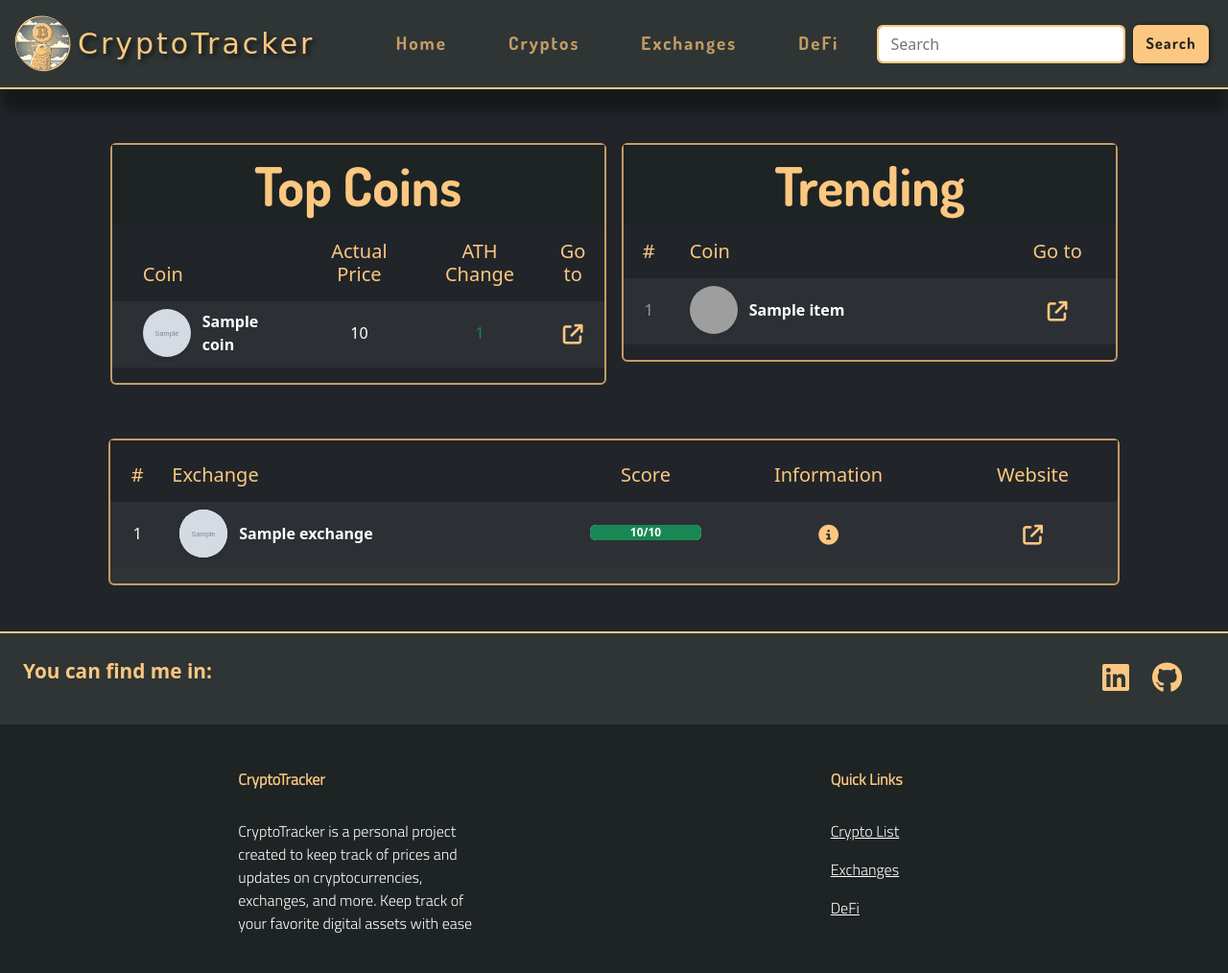
After one commit to Joelarias1/cripto-tracker, a Django app: template criptofolio/templates/cointracker/exchanges.html in a window 1280 px wide. The commit adds this page. Shown: the whole page at 96% size. Run offline with Django 4.2, Linux system fonts and the light colour scheme; the template is opened without the code that fills it: most values are stand-ins (such as "Sample title", 1, 10 or a date in 2020); grey boxes marked "Sample" are stand-in pictures; some libraries are stand-ins or nearby versions; some web fonts are replaced; grey boxes are pictures that could not be loaded.

Commit message:
Index done, exchange list working

```diff
--- a/cointracker/urls.py
+++ b/cointracker/urls.py
@@ -5,5 +5,5 @@ from . import views
 urlpatterns = [
     path('welcome', views.welcome, name='welcome'),
     path('coin/<str:coin_id>/', views.coin_detail, name='coin_detail'),
-    path('coin-list', views.coinlist, name='coin-list')
+    path('exchanges/', views.exchanges, name='exchanges')
 ]
--- a/criptofolio/static/style.css
+++ b/criptofolio/static/style.css
@@ -12,14 +12,23 @@
   --bg-color2: #2f3535;
   --shadow-text:#101414;
   --white-cloud: #fefdea;
-  margin: 0;
-  padding: 0;
-  list-style: none;
-  text-decoration: none;
 }
 
 
 /* General Properties */
+
+/* Oculta la barra de scroll */
+::-webkit-scrollbar {
+  width: 0.2em;
+  background-color: var(--bg-color2);
+}
+
+/* Oculta el indicador de posición de la barra de scroll */
+::-webkit-scrollbar-thumb {
+background-color: var(--bg-color2);
+}
+
+
 
 .card-border-top{
   border-top: 20px solid var(--nav-text-color);
@@ -46,11 +55,6 @@
   font-weight: bold;
 }
 
-.text-description{
-  font-family: 'Dosis', sans-serif;
-  color: var(--nav-text-color-fade);
-  font-weight: bolder;
-}
 
 .mark-text{
   color: var(--nav-text-color);
@@ -67,13 +71,14 @@
 
 
 
+
 /* Navbar */
 
 .bg-nav{
   background-color: var(--bg-color2);
-  -webkit-box-shadow: 0px 26px 14px -3px rgba(0,0,0,0.32);
-  -moz-box-shadow: 0px 26px 14px -3px rgba(0,0,0,0.32);
-  box-shadow: 0px 26px 14px -3px rgba(0,0,0,0.32);
+  -webkit-box-shadow: 0px 26px 10px -3px rgba(0,0,0,0.32);
+  -moz-box-shadow: 0px 26px 10px -3px rgba(0,0,0,0.32);
+  box-shadow: 0px 26px 10px -3px rgba(0,0,0,0.32);
   border-bottom: 2px solid var(--nav-text-color);
 }
 
@@ -218,7 +223,7 @@
 }
 
 .card-title{
-  font-size: 4rem;
+  font-size: 3.5rem;
 }
 
 .icon-card{
@@ -252,13 +257,39 @@
 
 .social-icons:hover{
   transform: scale(1.05);
-  text-shadow: 1px 1px 8px var(--nav-text-color);
+  text-shadow: 1px 1px 6px var(--nav-text-color);
   color: var(--nav-text-color);
 }
+
 
 .text-footer{
   font-family: 'Titillium Web', sans-serif;
 }
+
+
+/* Exchanges List - Área */
+
+.item-hover:hover{
+  transform: scale(1.02);
+}
+
+
+
+
+
+
+
+
+
+
+
+
+
+
+
+
+
+
 
 
 /* Media Queries */
--- a/criptofolio/templates/cointracker/base_template.html
+++ b/criptofolio/templates/cointracker/base_template.html
@@ -31,10 +31,10 @@
             <a class="nav-link" href="{% url 'welcome' %}">Home</a>
           </li>
           <li class="nav-item mx-4">
-            <a class="nav-link" href="{% url 'coin-list' %}">Cryptos</a>
+            <a class="nav-link" href="#">Cryptos</a>
           </li>
           <li class="nav-item mx-4">
-            <a class="nav-link" href="#">Exchanges</a>
+            <a class="nav-link" href="{% url 'exchanges' %}">Exchanges</a>
           </li>
           <li class="nav-item mx-4">
             <a class="nav-link" href="#">DeFi</a>
@@ -55,7 +55,7 @@
     <footer class="text-center text-lg-start text-white bg-header border-gold-light">
       <section class="d-flex justify-content-between p-4 bg-information">
         <div class="me-5">
-          <p class="fw-bold color-gold social">Connect with me on my social media accounts</p>
+          <p class="fw-bold color-gold social">You can find me in:</p>
         </div>
         <div class="d-flex align-items-center">
           <a href="https://www.linkedin.com/in/joelariasparra/" target=”_blank”  class="color-gold me-4">
@@ -105,5 +105,6 @@
   <script src="https://kit.fontawesome.com/618b0502f2.js" crossorigin="anonymous"></script>
 
 
+
 </body>
 </html>
--- a/criptofolio/templates/cointracker/coin-detail.html
+++ b/criptofolio/templates/cointracker/coin-detail.html
@@ -71,7 +71,7 @@
         {% csrf_token %}
         <div class="form-group">
           <label for="tokenAmount">Cantidad de tokens:</label>
-          <input type="text" class="form-control" id="tokenAmount" name="token_amount">
+          <input type="number" class="form-control" id="tokenAmount" name="token_amount" value=1>
         </div>
         <button type="submit" class="btn btn-primary">Calcular</button>
       </form>
--- /dev/null
+++ b/criptofolio/templates/cointracker/exchanges.html
@@ -0,0 +1,226 @@
+{% extends 'cointracker/base_template.html' %}
+
+<head>
+  {% load static %}
+  {% block title %}CryptoTracker - Exchanges {% endblock %}
+</head>
+
+<body>
+  {% block content %}
+  <div class="container-fluid bg-dark">
+
+    <!-- Cards -->
+    <div class="row d-flex justify-content-center pt-5">
+      <!-- Coin with ATH -->
+      <div class="col-lg-5 p-0">
+        <div class="card border-gold-all bg-dark mx-2 my-2">
+          <div class="card-body p-0">
+            <h5 class="card-title color-gold text-information text-center pt-2 pb-2 bg-header">Top Coins</h5>
+            <div class="table-responsive" style="max-height: 400px;">
+              <table class="table table-dark table-striped table-borderless table-hover">
+                <thead>
+                  <tr class="color-gold">
+
+                    <th scope="col-1-sm">
+                    </th>
+
+                    <th scope="col-1-sm">
+                      <h5 class="text-start ms-2">Coin</h5>
+                    </th>
+                    <th scope="col-1-sm">
+                      <h5 class="text-center">Actual Price</h5>
+                    </th>
+
+                    <th scope="col-1-sm">
+                      <h5 class="text-center">ATH Change</h5>
+                    </th>
+
+                    <th scope="col-1-sm">
+                      <h5 class="text-center">Go to</h5>
+                    </th>
+
+                  </tr>
+                </thead>
+                <tbody>
+                  {% for coin in ath %}
+                  <tr>
+                    <td class="col-1-sm">
+                      <h5 class="text-center my-3 opacity-50 fw-light" style="font-size: 1rem;">
+                        </h5>
+                    </td>
+
+                    <td class="col-1-sm">
+                      <div class="d-flex align-items-center item-hover">
+                        <img src="{{ coin.image }}" class="rounded-circle mx-2 shadow-sm item-hover" width="50"
+                          height="50">
+                        <div class="text-start fw-bold ms-1">
+                          {{ coin.name }}
+                        </div>
+                      </div>
+                    </td>
+
+                    <td class="col-1-sm">
+                      <h5 class="text-center my-3" style="font-size: 1rem;">
+                        {{ coin.current_price }}</h5>
+                    </td>
+
+                    <td class="col-1-sm">
+                      {% if coin.ath_change_percentage > 0 %}
+                      <h5 class="text-center my-3 text-success" style="font-size: 1rem;">
+                      {{ coin.ath_change_percentage }}
+                      </h5>
+                      {% else %}
+                      <h5 class="text-center my-3 text-danger" style="font-size: 1rem;">
+                      {{ coin.ath_change_percentage }}
+                      </h5>
+                      {% endif %}
+                    </td>
+
+                    <td class="col-1-sm text-center">
+                      <a href="{% url 'coin_detail' coin.id %}" target=”_blank class="color-gold social social-icons">
+                        <i class="fa-solid fa-arrow-up-right-from-square my-3"></i>
+                      </a>
+                    </td>
+
+                  </tr>
+                  {% endfor %}
+                </tbody>
+              </table>
+            </div>
+          </div>
+        </div>
+      </div>
+
+      <!-- Trending Coins -->
+      <div class="col-lg-5 p-0">
+        <div class="card border-gold-all bg-dark mx-2 my-2">
+          <div class="card-body p-0">
+            <h5 class="card-title color-gold text-information text-center pt-2 pb-2 bg-header">Trending</h5>
+            <div class="table-responsive" style="max-height: 400px;">
+                <table class="table table-dark table-striped table-borderless table-hover">
+                  <thead>
+                    <tr class="color-gold">
+                      <th scope="col-1-sm">
+                        <h5 class="text-center">#</h5>
+                      </th>
+                      <th scope="col-1-sm">
+                        <h5 class="text-start ms-2">Coin</h5>
+                      </th>
+                      <th scope="col-1-sm">
+                        <h5 class="text-center">Go to</h5>
+                      </th>
+                    </tr>
+                  </thead>
+                  <tbody>
+                    {% for coin in trending %}
+                    <tr>
+                      <td class="col-1-sm">
+                        <h5 class="text-center my-3 opacity-50 fw-light" style="font-size: 1rem;">
+                          {{ coin.item.market_cap_rank }}</h5>
+                      </td>
+
+                      <td class="col-1-sm">
+                        <div class="d-flex align-items-center item-hover">
+                          <a href="{% url 'coin_detail' coin.item.id %}" target=”_blank>
+                            <img src="{{ coin.item.large }}" class="rounded-circle mx-2 shadow-sm item-hover" width="50"
+                            height="50">
+                          </a>
+                          <div class="text-start fw-bold ms-1">
+                            {{ coin.item.name }}
+                          </div>
+                        </div>
+                      </td>
+
+                      <td class="col-1-sm text-center">
+                        <a href="{% url 'coin_detail' coin.item.id %}" target=”_blank class="color-gold social social-icons">
+                          <i class="fa-solid fa-arrow-up-right-from-square my-3"></i>
+                        </a>
+                      </td>
+
+                    </tr>
+                    {% endfor %}
+                  </tbody>
+                </table>
+              </div>
+          </div>
+        </div>
+      </div>
+    </div>
+
+    <!-- Exchange List -->
+    <section class="row justify-content-center px-2">
+      <div class="col-lg-10 bg-information rounded border-gold-all p-0 my-5">
+        <div class="table-responsive" style="max-height: 1000px;">
+          <table class="table table table-dark table-striped table-borderless table-hover">
+            <thead class="bg-header" style="position: sticky; top: 0;">
+              <tr class="color-gold">
+                <th scope="col-sm">
+                  <h5 class="text-center mt-3 fw-normal ">#</h5>
+                </th>
+                <th scope="col-sm">
+                  <h5 class="text-start mt-3 fw-normal">Exchange</h5>
+                </th>
+                <th scope="col-sm">
+                  <h5 class="text-center mt-3 fw-normal">Score</h5>
+                </th>
+                <th scope="col-sm">
+                  <h5 class="text-center mt-3 fw-normal">Information</h5>
+                </th>
+                <th scope="col-sm">
+                  <h5 class="text-center mt-3 fw-normal">Website</h5>
+                </th>
+              </tr>
+            </thead>
+
+            <tbody>
+              {% for exchange in exchanges %}
+              <tr>
+                <td class="col-1-sm">
+                  <h5 class="text-center my-3 fw-light color-cloud" style="font-size: 1rem;">
+                    {{ exchange.trust_score_rank}}</h5>
+                </td>
+
+                <td class="col-1-sm">
+                  <div class="d-flex align-items-center item-hover">
+                    <img src="{{ exchange.image }}" class="rounded-circle mx-2 shadow-sm item-hover bg-white" width="50"
+                      height="50">
+                    <div class="text-start fw-bold ms-1">
+                      {{ exchange.name }}
+                    </div>
+                  </div>
+                </td>
+
+                <td class="col-1-sm">
+                  <div class="progress my-3">
+                    <div class="progress-bar bg-success" style="width: calc(({{ exchange.trust_score }}/10)*100%);">
+                      <span class="fw-bold">{{ exchange.trust_score }}/10</span>
+                    </div>
+                  </div>
+                </td>
+
+                <td class="col-1-sm text-center">
+                  <a href="{{ exchange.url }}" target=”_blank class="color-gold social social-icons">
+                    <i class="fa-solid fa-circle-info my-3"></i>
+                  </a>
+                </td>
+
+                <td class="col-1-sm text-center">
+                  <a href="{{ exchange.url }}" target=”_blank class="color-gold social social-icons">
+                    <i class="fa-solid fa-arrow-up-right-from-square my-3"></i>
+                  </a>
+                </td>
+
+              </tr>
+              {% endfor %}
+            </tbody>
+          </table>
+        </div>
+      </div>
+    </section>
+
+  </div>
+
+  {% endblock %}
+</body>
+
+</html>
```
Also changed, not shown: cointracker/views.py (+87 -65 lines), criptofolio/settings.py (+13 -0 lines), criptofolio/static/js/scripts.js (deleted, +0 -8 lines), criptofolio/templates/cointracker/coin-list.html (deleted, +0 -40 lines), README.md, 1 other file.
